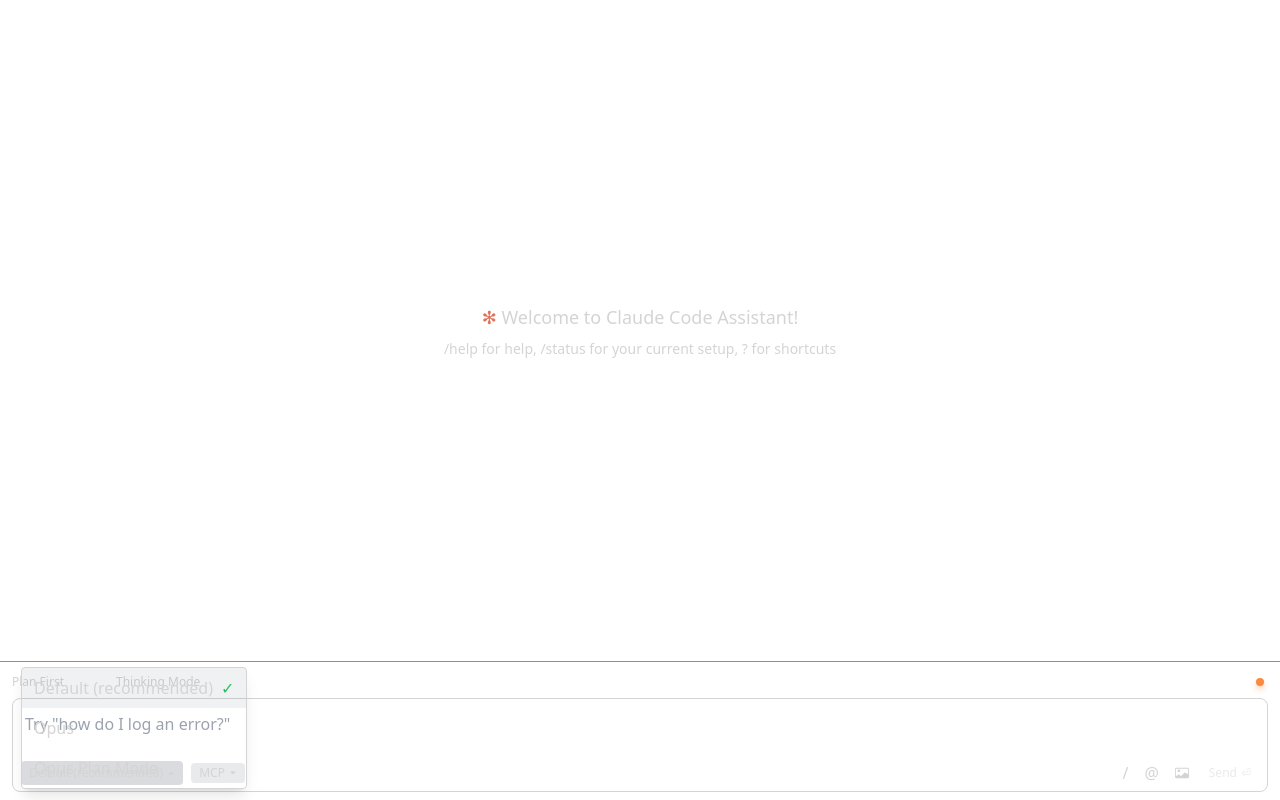
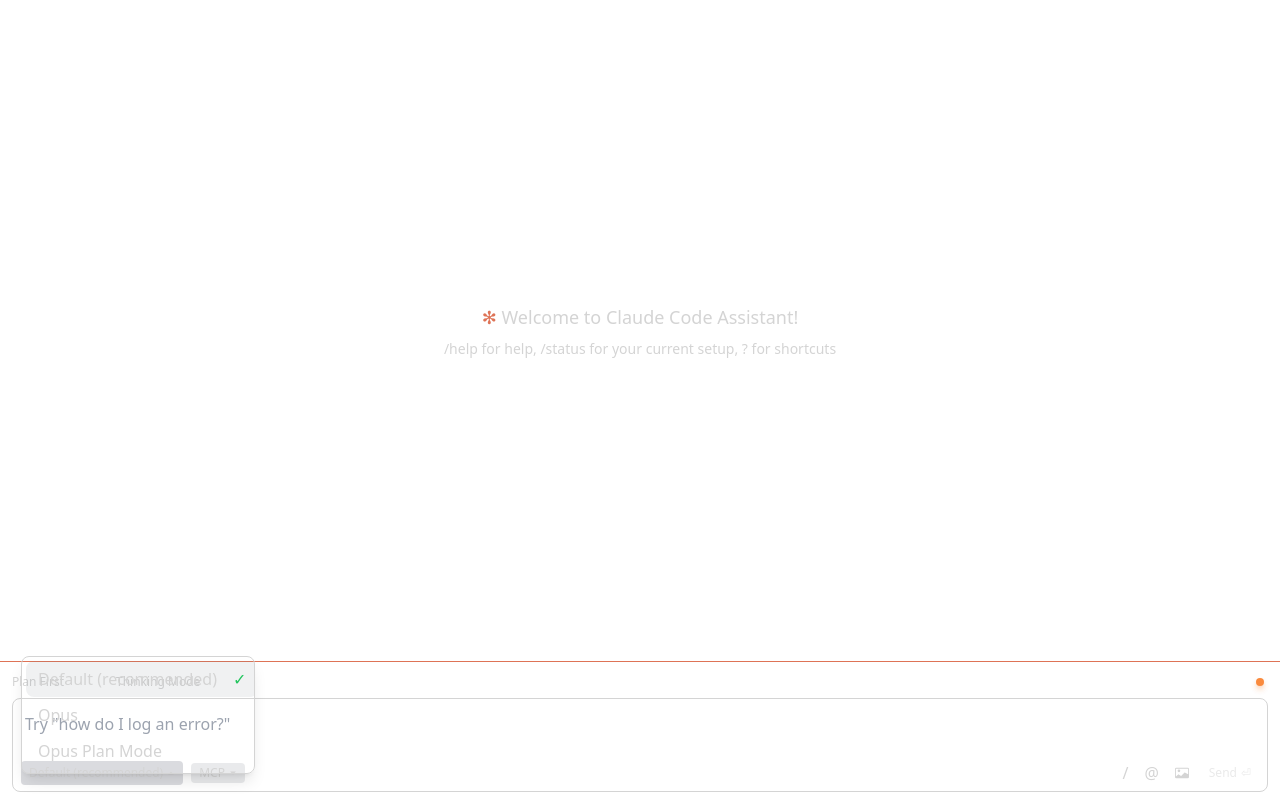
Before and after one commit to Alorse/claude-code-assistant, a React (Vite) app in the folder webview-ui/: page / in a window 1280 px wide. Both pictures are taken after a click on the button "Default (recommended)". Shown: the top 800 px of the page. Built offline with nearby package versions, Linux system fonts and the light colour scheme.

Commit message:
style: Refactor BashMessage and GenericDropdown components for improved layout and spacing

```diff
--- a/webview-ui/src/components/BashMessage.tsx
+++ b/webview-ui/src/components/BashMessage.tsx
@@ -21,7 +21,9 @@
       <pre className="text-sm font-mono">
         <div className="px-3">
           {description && (
-            <div className="text-gray-600 text-xs py-1">{description}</div>
+            <div className="text-gray-600 text-xs py-1 break-words whitespace-normal">
+              {description}
+            </div>
           )}
           <div className="permission-request px-2 py-1 border border-border bg-input-background">
             <div className="text-xs">
--- a/webview-ui/src/components/GenericDropdown.tsx
+++ b/webview-ui/src/components/GenericDropdown.tsx
@@ -161,10 +161,10 @@
             {hoveredOption &&
               options.find((o) => o.value === hoveredOption)?.description && (
                 <div
-                  className="px-3 py-2 border-t bg-background border border-border rounded shadow-lg absolute top-0 left-0 z-50"
+                  className="p-1 border-t bg-background border border-border rounded shadow-lg rounded-lg absolute top-0 left-0 z-50"
                   style={{
                     position: "fixed",
-                    top: `${dropdownPosition.top - 40}px`,
+                    top: `${dropdownPosition.top - 47}px`,
                     left: `${dropdownPosition.left}px`,
                     minWidth: `200px`,
                     zIndex: 99999,
@@ -183,12 +183,12 @@
             <div
               data-dropdown-portal
               className={`
-              ${minWidth} bg-background border border-border rounded shadow-lg
-              max-h-64 overflow-y-auto
+              ${minWidth} bg-background border border-border rounded-lg shadow-lg
+              max-h-64 overflow-y-auto my-1 overflow-x-hidden py-1
             `}
               style={{
                 position: "fixed",
-                top: `${dropdownPosition.top}px`,
+                top: `${dropdownPosition.top - 15}px`,
                 left: `${dropdownPosition.left}px`,
                 minWidth: `${dropdownPosition.width}px`,
                 zIndex: 99999,
@@ -205,8 +205,8 @@
                     setHoveredOption(null);
                   }}
                   className={`
-                  w-full flex items-center justify-between px-3 py-2 text-left
-                  transition-colors hover:bg-gray-500/15 border-none outline-none cursor-pointer
+                  w-full flex items-center justify-between px-3 py-1.5 text-left rounded-lg mx-1
+                  transition-colors hover:bg-gray-500/25 border-none outline-none cursor-pointer
                   ${option.value === selectedValue ? "bg-gray-500/10" : ""}
                 `}
                   title={option.description}
```
